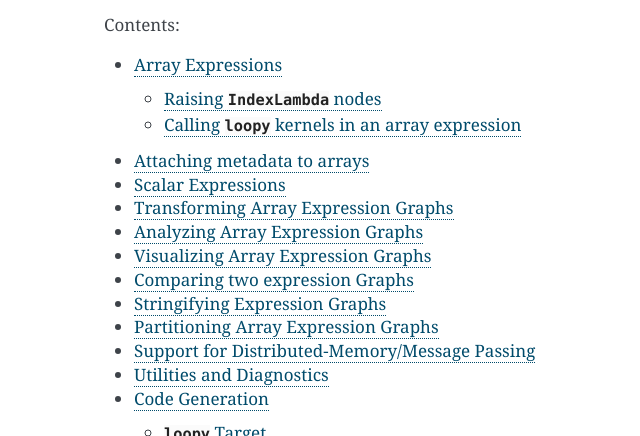
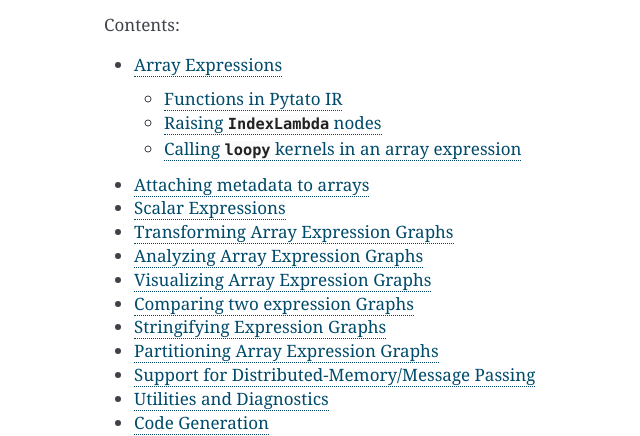
Before and after one commit to inducer/pytato, a Sphinx documentation site: the page built from doc/index.rst, in a window 1280 px wide and 900 px high, cut to the strip 464-900 px from the top of the window. Shown: the whole strip, without its empty margins (316-956 px from the left). Built offline with Sphinx 7.4.7, drawn with Linux system fonts in a browser that asks for light colours.

```diff
--- a/doc/array.rst
+++ b/doc/array.rst
@@ -5,11 +5,16 @@ Array Expressions
 
 .. automodule:: pytato.array
 
+Functions in Pytato IR
+----------------------
+
+.. automodule:: pytato.function
 
 Raising :class:`~pytato.array.IndexLambda` nodes
 ------------------------------------------------
 
 .. automodule:: pytato.raising
+
 
 Calling :mod:`loopy` kernels in an array expression
 ---------------------------------------------------
```
